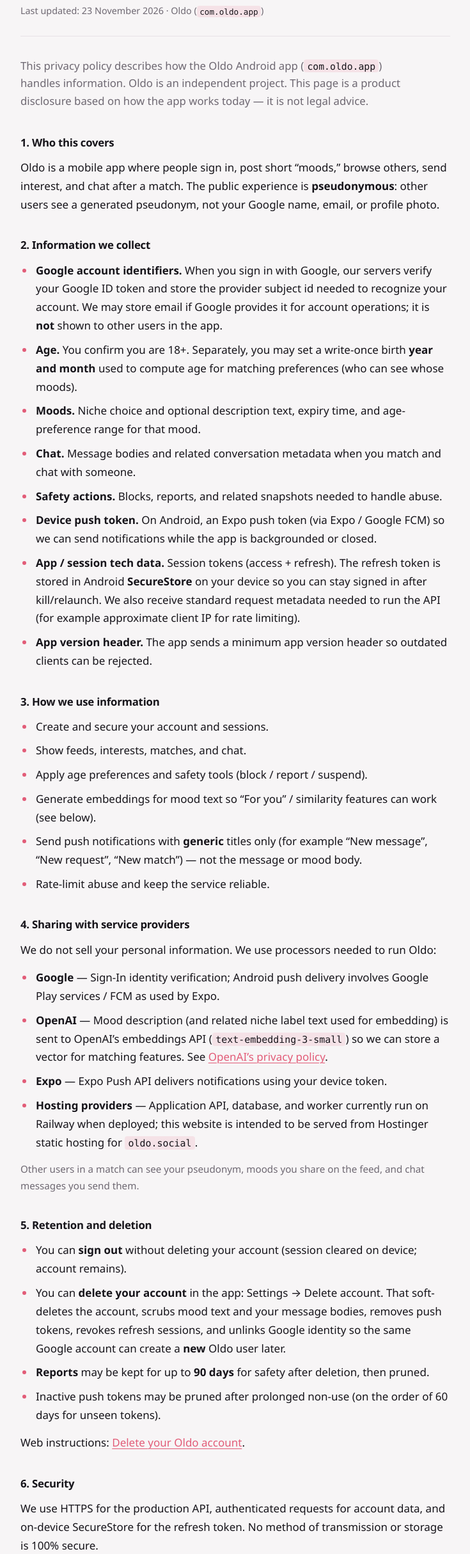
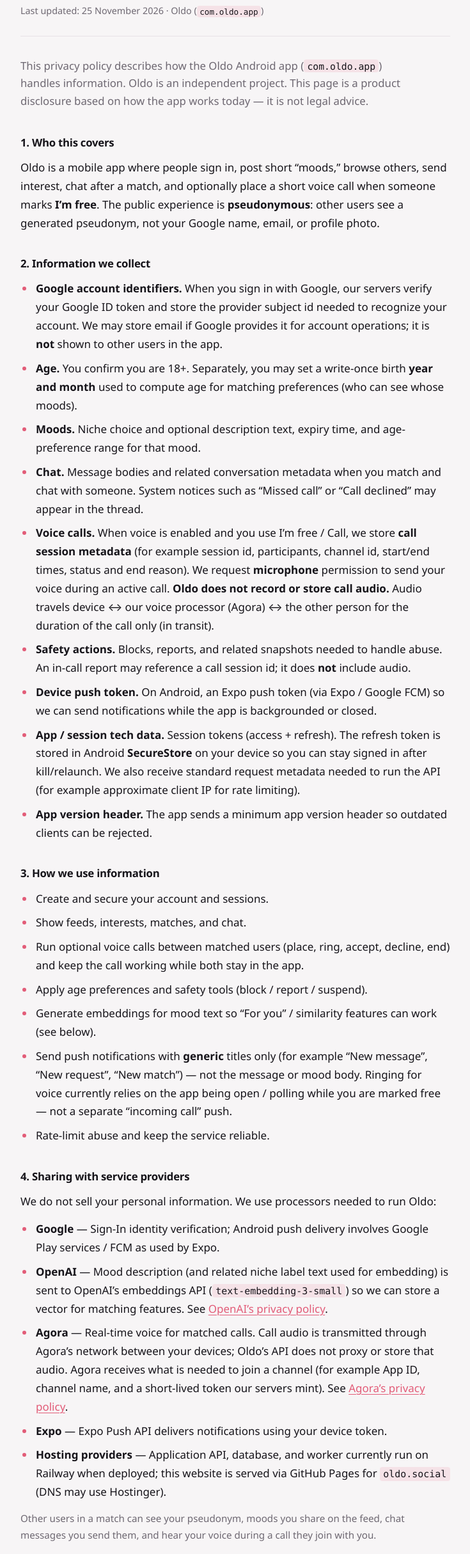
Before and after one commit to sidiscoding69-cmyk/oldo-legal, a plain HTML site: page privacy/index.html in a window 1280 px wide. Shown: the part 151-2580 px from the top of the page at 64% size, without its empty margins (272-1007 px from the left). Drawn offline with Linux system fonts and the light colour scheme.

Commit message:
Privacy/terms: Phase 6 voice (Agora, no audio stored)
Co-authored-by: Cursor <cursoragent@cursor.com>

```diff
--- a/privacy/index.html
+++ b/privacy/index.html
@@ -20,7 +20,7 @@
     <main class="doc">
       <header class="doc-header">
         <h1>Privacy Policy</h1>
-        <p class="meta">Last updated: 23 November 2026 · Oldo (<code>com.oldo.app</code>)</p>
+        <p class="meta">Last updated: 25 November 2026 · Oldo (<code>com.oldo.app</code>)</p>
       </header>
       <p class="lead">
         This privacy policy describes how the Oldo Android app
@@ -33,9 +33,10 @@
         <h2>1. Who this covers</h2>
         <p>
           Oldo is a mobile app where people sign in, post short “moods,” browse
-          others, send interest, and chat after a match. The public experience is
-          <strong>pseudonymous</strong>: other users see a generated pseudonym,
-          not your Google name, email, or profile photo.
+          others, send interest, chat after a match, and optionally place a
+          short voice call when someone marks <strong>I’m free</strong>. The
+          public experience is <strong>pseudonymous</strong>: other users see a
+          generated pseudonym, not your Google name, email, or profile photo.
         </p>
       </section>
 
@@ -60,11 +61,23 @@
           </li>
           <li>
             <strong>Chat.</strong> Message bodies and related conversation
-            metadata when you match and chat with someone.
+            metadata when you match and chat with someone. System notices such
+            as “Missed call” or “Call declined” may appear in the thread.
+          </li>
+          <li>
+            <strong>Voice calls.</strong> When voice is enabled and you use I’m
+            free / Call, we store <strong>call session metadata</strong> (for
+            example session id, participants, channel id, start/end times,
+            status and end reason). We request
+            <strong>microphone</strong> permission to send your voice during an
+            active call. <strong>Oldo does not record or store call audio.</strong>
+            Audio travels device ↔ our voice processor (Agora) ↔ the other
+            person for the duration of the call only (in transit).
           </li>
           <li>
             <strong>Safety actions.</strong> Blocks, reports, and related
-            snapshots needed to handle abuse.
+            snapshots needed to handle abuse. An in-call report may reference a
+            call session id; it does <strong>not</strong> include audio.
           </li>
           <li>
             <strong>Device push token.</strong> On Android, an Expo push token
@@ -91,6 +104,10 @@
         <ul>
           <li>Create and secure your account and sessions.</li>
           <li>Show feeds, interests, matches, and chat.</li>
+          <li>
+            Run optional voice calls between matched users (place, ring, accept,
+            decline, end) and keep the call working while both stay in the app.
+          </li>
           <li>Apply age preferences and safety tools (block / report / suspend).</li>
           <li>
             Generate embeddings for mood text so “For you” / similarity features
@@ -99,7 +116,9 @@
           <li>
             Send push notifications with <strong>generic</strong> titles only
             (for example “New message”, “New request”, “New match”) — not the
-            message or mood body.
+            message or mood body. Ringing for voice currently relies on the app
+            being open / polling while you are marked free — not a separate
+            “incoming call” push.
           </li>
           <li>Rate-limit abuse and keep the service reliable.</li>
         </ul>
@@ -123,19 +142,30 @@
             >.
           </li>
           <li>
+            <strong>Agora</strong> — Real-time voice for matched calls. Call
+            audio is transmitted through Agora’s network between your devices;
+            Oldo’s API does not proxy or store that audio. Agora receives what
+            is needed to join a channel (for example App ID, channel name, and a
+            short-lived token our servers mint). See
+            <a href="https://www.agora.io/en/privacy-policy/" rel="noopener noreferrer"
+              >Agora’s privacy policy</a
+            >.
+          </li>
+          <li>
             <strong>Expo</strong> — Expo Push API delivers notifications using
             your device token.
           </li>
           <li>
             <strong>Hosting providers</strong> — Application API, database, and
             worker currently run on Railway when deployed; this website is
-            intended to be served from Hostinger static hosting for
-            <code>oldo.social</code>.
+            served via GitHub Pages for <code>oldo.social</code> (DNS may use
+            Hostinger).
           </li>
         </ul>
         <p class="note">
           Other users in a match can see your pseudonym, moods you share on the
-          feed, and chat messages you send them.
+          feed, chat messages you send them, and hear your voice during a call
+          they join with you.
         </p>
       </section>
 
@@ -150,8 +180,14 @@
             You can <strong>delete your account</strong> in the app:
             Settings → Delete account. That soft-deletes the account, scrubs
             mood text and your message bodies, removes push tokens, revokes
-            refresh sessions, and unlinks Google identity so the same Google
-            account can create a <strong>new</strong> Oldo user later.
+            refresh sessions, ends any ringing or active calls involving you,
+            and unlinks Google identity so the same Google account can create a
+            <strong>new</strong> Oldo user later.
+          </li>
+          <li>
+            <strong>Call session rows</strong> (ids, timestamps, status/end
+            reason — <strong>not</strong> audio) may remain after deletion for
+            integrity and safety correlation.
           </li>
           <li>
             <strong>Reports</strong> may be kept for up to
@@ -172,8 +208,10 @@
         <h2>6. Security</h2>
         <p>
           We use HTTPS for the production API, authenticated requests for
-          account data, and on-device SecureStore for the refresh token. No
-          method of transmission or storage is 100% secure.
+          account data, and on-device SecureStore for the refresh token. Voice
+          credentials (tokens) are short-lived and minted only for an
+          <strong>active</strong> call. No method of transmission or storage is
+          100% secure.
         </p>
       </section>
 
@@ -211,7 +249,7 @@
         <a href="https://oldo.social/terms">Terms</a>
         <a href="https://oldo.social/delete-account">Delete account</a>
       </nav>
-      <p class="meta">Last updated: 23 November 2026 · Oldo (<code>com.oldo.app</code>)</p>
+      <p class="meta">Last updated: 25 November 2026 · Oldo (<code>com.oldo.app</code>)</p>
     </footer>
   </body>
 </html>
```
Also changed, not shown: delete-account/index.html (+7 -2 lines), terms/index.html (+27 -11 lines).
